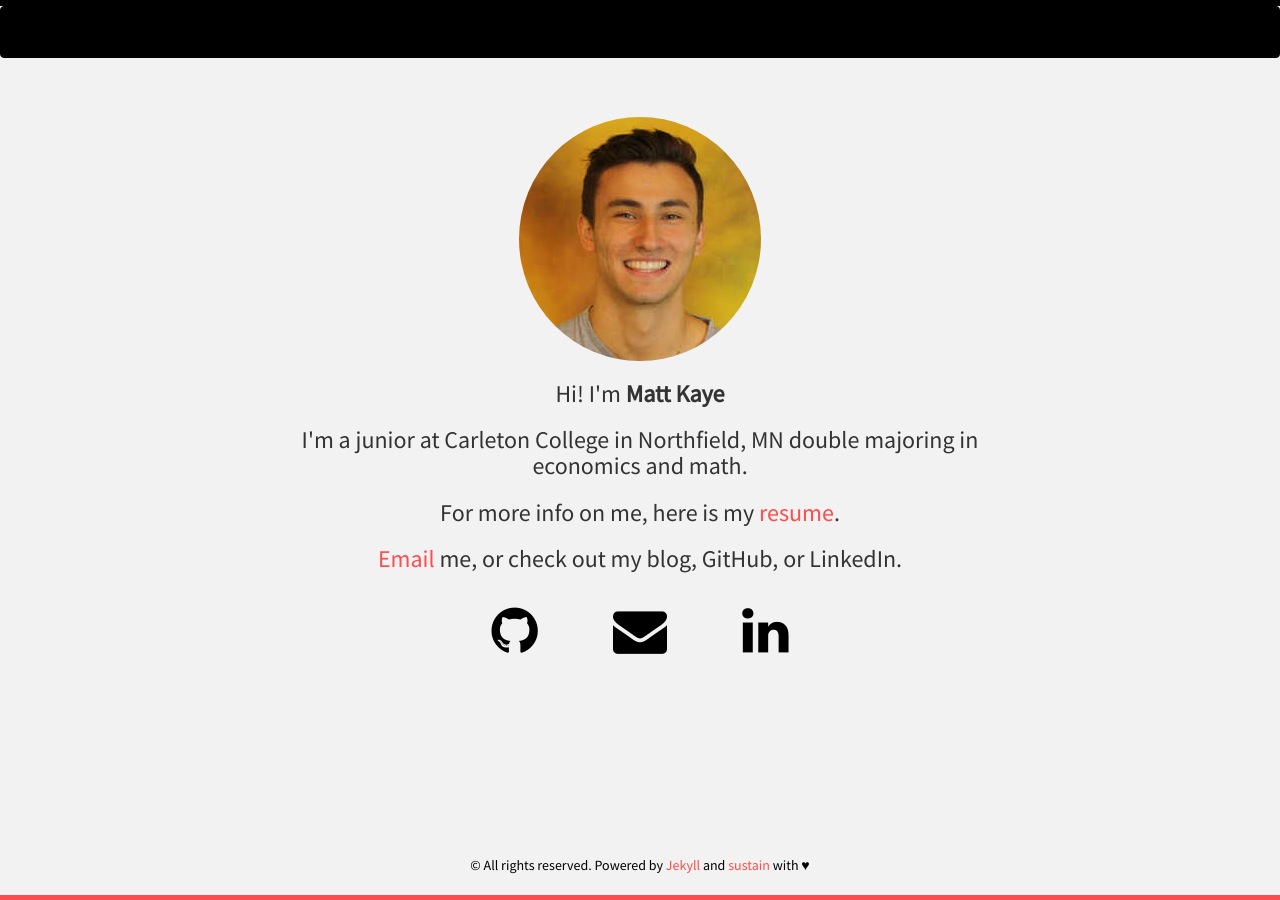
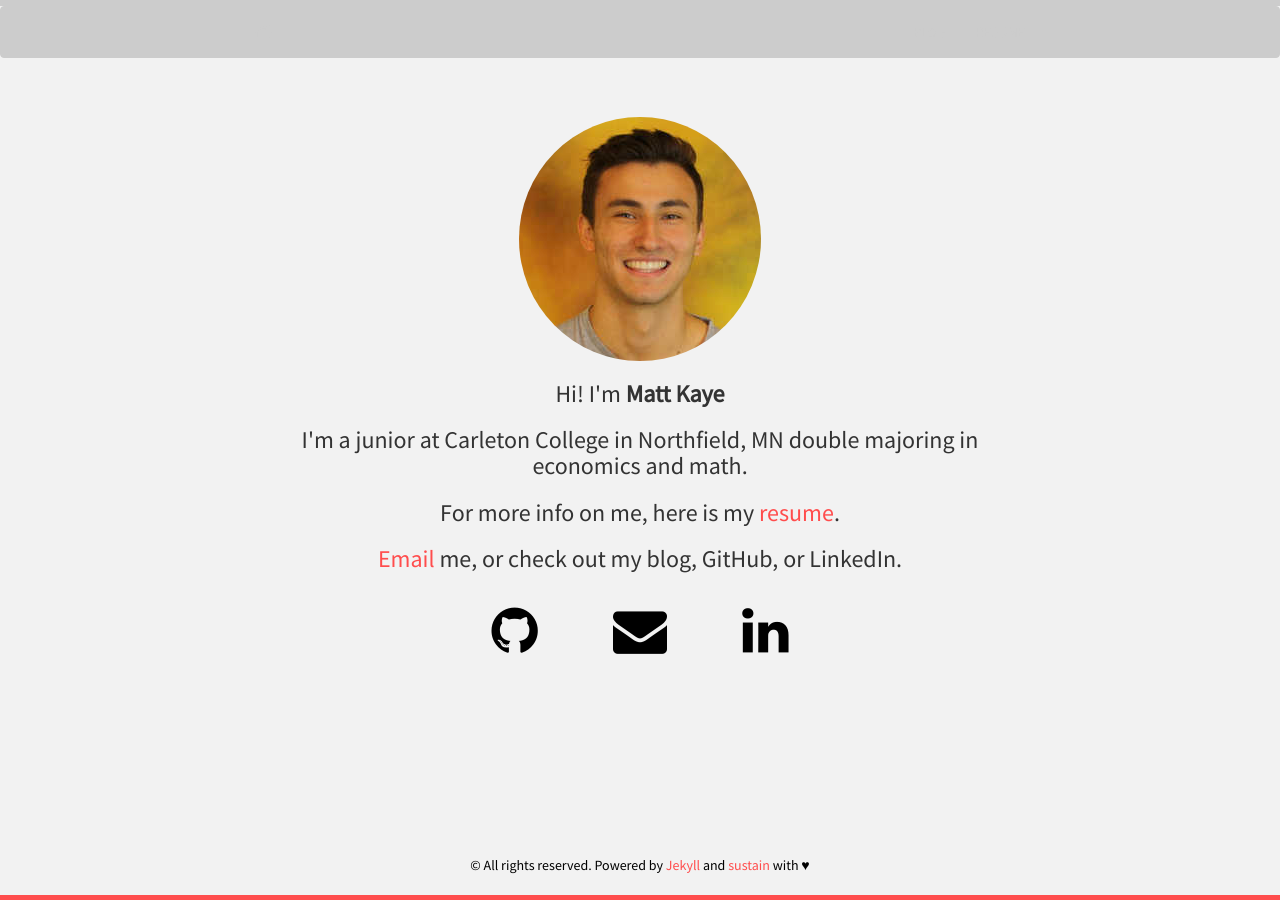
Before and after one commit to mrkaye97/mrkaye97.github.io, a Jekyll site: the page built from index.html, in a window 1280 px wide. Built offline with Jekyll 4.4.1, drawn with Linux system fonts in a browser that asks for light colours; nearby versions of some CDN libraries; the list of posts is cut into pages by our own code.

Commit message:
Update main.css

```diff
--- a/static/css/main.css
+++ b/static/css/main.css
@@ -6,7 +6,7 @@ body {
   background-color: #f2f2f2;
   font-family: 'Source Sans Pro', sans-serif;
   /* The html and body elements cannot have any padding or margin. */
-  border-top: 3px solid #000000;
+  border-top: 3px solid #cccccc;
 }
 /* Wrapper for page content to push down footer */
 #wrap {
@@ -26,11 +26,11 @@ body {
   margin-bottom: 10px;
 }
 .navbar-default {
-  background-color: #000000;
-  border-color: #000000;
+  background-color: #cccccc;
+  border-color: #cccccc;
 }
 .navbar-default .navbar-brand {
-  color: #000000;
+  color: #cccccc;
 }
 .navbar-default .navbar-brand:hover, .navbar-default .navbar-brand:focus {
   color: #000000;
@@ -39,7 +39,7 @@ body {
   color: #000000;
 }
 .navbar-default .navbar-nav > li > a {
-  color: #000000;
+  color: #cccccc;
 }
 .navbar-default .navbar-nav > li > a:hover, .navbar-default .navbar-nav > li > a:focus {
   color: #000000;
```
